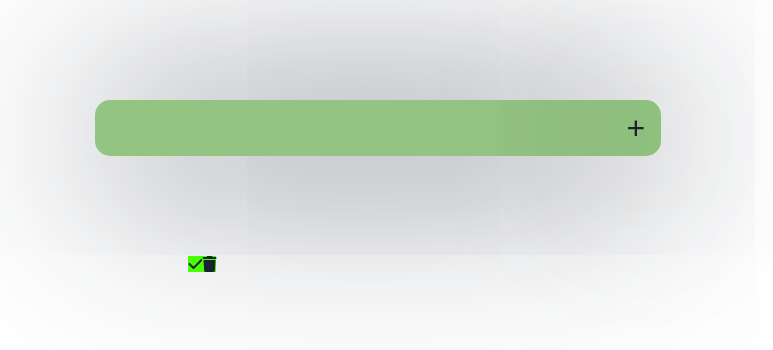
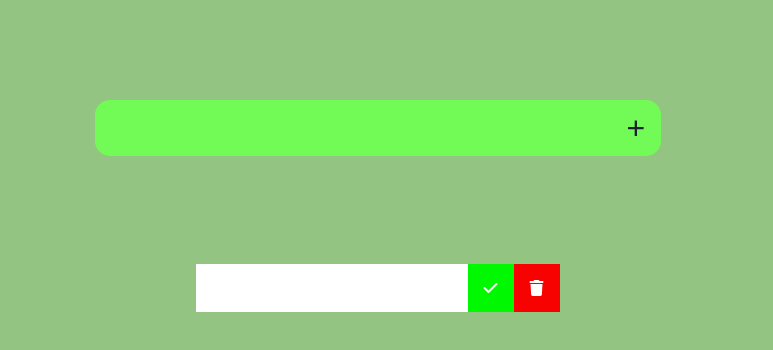
Before and after one commit to hamidr-source/ReactJS-Todo-List, a React (Create React App) app: page / in a window 1280 px wide. Shown: the top 350 px of the page, without its empty margins (262-1035 px from the left). Built offline with nearby package versions, Linux system fonts and the light colour scheme.

Commit message:
Add some style for project

```diff
--- a/src/App.css
+++ b/src/App.css
@@ -12,5 +12,5 @@
 }
 
 body {
-  background-color: var(--bg-color);
+  background-color: var(--light-todo-color);
 }
--- a/src/components/AddTodo/style.css
+++ b/src/components/AddTodo/style.css
@@ -17,8 +17,7 @@
   padding: 0;
   padding-left: 10px;
   height: 7vh;
-  background: var(--light-todo-color);
-  box-shadow: 5px 10px 200px var(--dark-color);
+  background: var(--dark-todo-color);
 }
 
 .todo-input {
--- a/src/components/Todo/Todo.jsx
+++ b/src/components/Todo/Todo.jsx
@@ -9,7 +9,7 @@ const Todo = () => {
     <div className="container">
       <div className="todo-list">
         {todo.map((value, index) => (
-          <div key={index}>
+          <div key={index} className="todo">
             <li>{value.description}</li>
             <i className="fas fa-check check"></i>
             <i className="fas fa-trash trash"></i>
--- a/src/components/Todo/style.css
+++ b/src/components/Todo/style.css
@@ -1,14 +1,3 @@
-i {
-  background-color: var(--dark-color);
-  background-color: #48ff00;
-  color: var(--dark-color);
-  cursor: pointer;
-}
-
-li {
-  list-style-type: none;
-}
-
 .container {
   display: flex;
   justify-content: center;
@@ -19,3 +8,33 @@ li {
   min-width: 30%;
   list-style: none;
 }
+
+.todo {
+  margin: 0.5rem;
+  background: var(--light-color);
+  font-size: 1.5rem;
+  display: flex;
+  justify-content: space-between;
+  align-items: center;
+  transition: all 0.5s ease;
+  color: var(--dark-color);
+}
+
+.todo li {
+  flex: 1;
+  padding: .5rem;
+  list-style-type: none;
+}
+
+.trash,
+.check {
+  background: #f80101;
+  color: white;
+  border: none;
+  padding: 1rem;
+  cursor: pointer;
+  font-size: 1rem;
+}
+.check {
+  background: rgb(0, 248, 0);
+}
```
